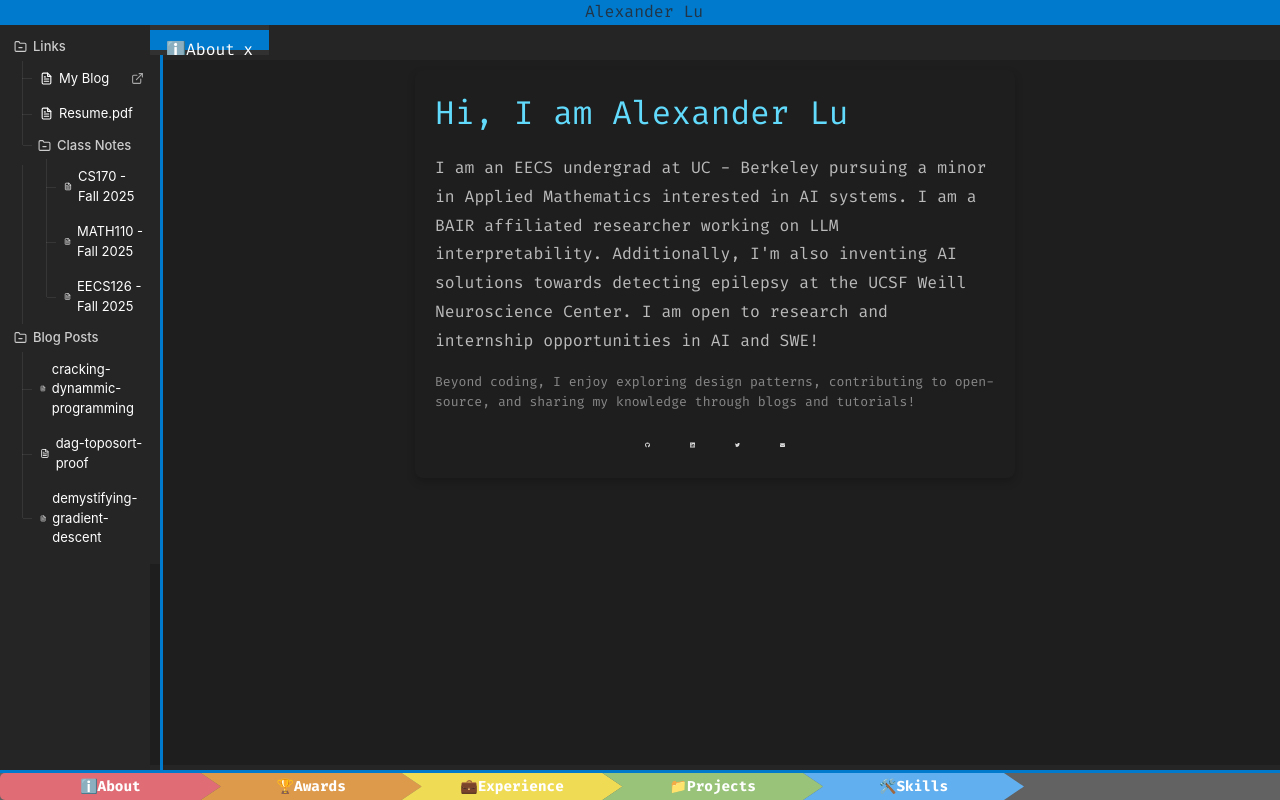
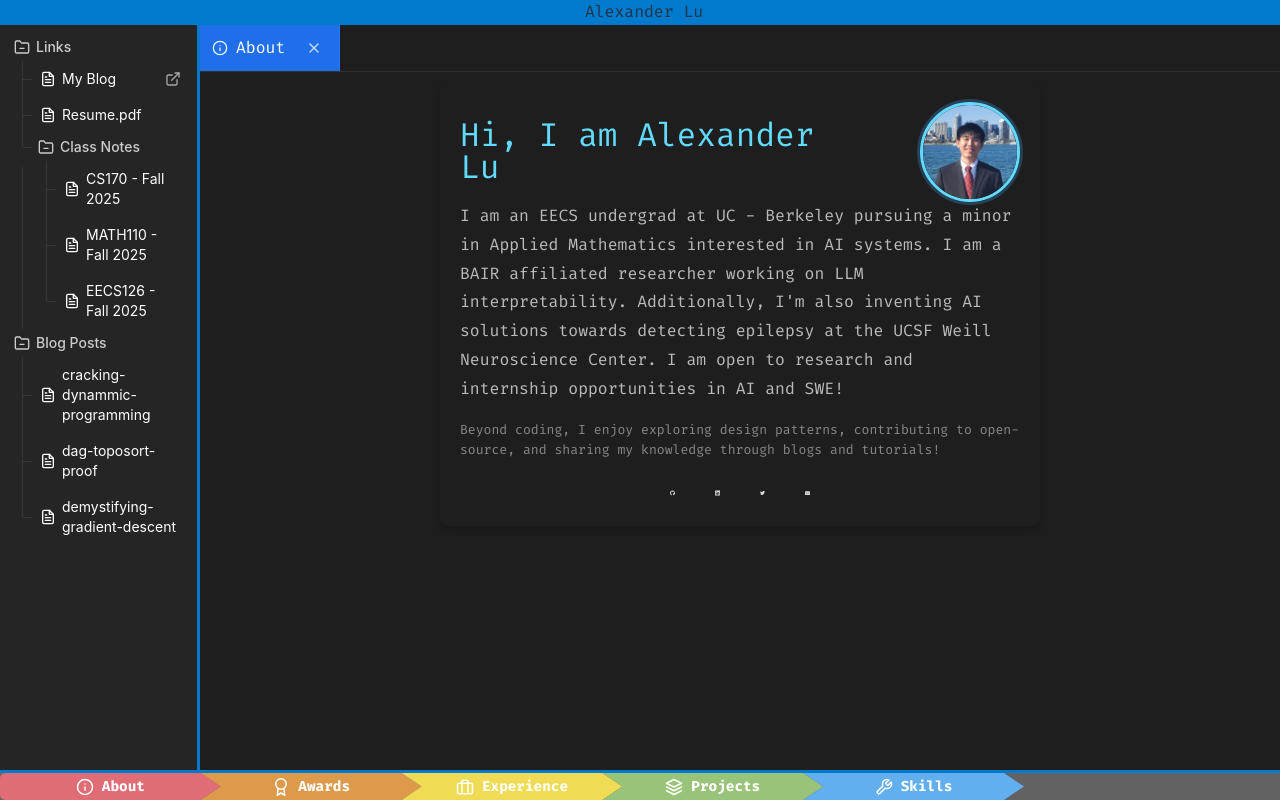
Before and after one commit to YLu-1258/alexdev, a React (Vite) app: page / in a window 1280 px wide. Built offline with nearby package versions, Linux system fonts and the light colour scheme.

Commit message:
Updated styling

```diff
--- a/src/App.css
+++ b/src/App.css
@@ -24,7 +24,7 @@
 .app-sidebar {
 	flex-grow: 0;
 	flex-shrink: 0;
-	min-width: 150px;
+	min-width: 200px;
 	max-width: 600px;
 	display: flex;
 	flex-direction: row;
@@ -93,7 +93,7 @@
 .content {
     position: relative;
 	height: calc(100% - 70px);
-    top: 35px; /* Adjust this based on your TabBar's height */
+    top: 0px; /* Adjust this based on your TabBar's height */
     bottom: 50px; /* Adjust this based on your BottomBar's height */
     left: 0;
     right: 0;
--- a/src/App.tsx
+++ b/src/App.tsx
@@ -15,7 +15,7 @@ const App: React.FC = () => {
     const sidebarRef = useRef<HTMLDivElement>(null);
     const [isResizing, setIsResizing] = useState(false);
     const [sidebarWidth, setSidebarWidth] = useState(100);
-    const [tabs, setTabs] = useState<Tab[]>([{"id": "0", "title": 'ℹ️About', "type": 'about', "content": <About />}]);
+    const [tabs, setTabs] = useState<Tab[]>([{"id": "0", "title": 'About', "type": 'about', "content": <About />}]);
     const [activeTabId, setActiveTabId] = useState<string>("0");
     const appRef = useRef<HTMLDivElement>(null);
 
--- a/src/components/BottomBar.tsx
+++ b/src/components/BottomBar.tsx
@@ -1,44 +1,55 @@
-import React, { useRef, useEffect, useState, useCallback } from 'react';
-import './css/BottomBar.css';
-import { Page } from './types';
-import About from '../content/portfolio/about.tsx';
-import Awards from '../content/portfolio/awards.tsx';
-import Projects from '../content/portfolio/projects.tsx';
-import Skills from '../content/portfolio/skills.tsx';
-import Experiences from '../content/portfolio/experiences.tsx';
+import React, { useRef, useEffect, useState, useCallback } from "react";
+import "./css/BottomBar.css";
+import { Page } from "./types";
+import About from "../content/portfolio/about.tsx";
+import Awards from "../content/portfolio/awards.tsx";
+import Projects from "../content/portfolio/projects.tsx";
+import Skills from "../content/portfolio/skills.tsx";
+import Experiences from "../content/portfolio/experiences.tsx";
+
+import { FiInfo, FiAward, FiBriefcase, FiLayers, FiTool } from "react-icons/fi";
+import type { IconType } from "react-icons";
 
 interface BottomBarProps {
   handleCreateTab: (page: Page) => void;
 }
 
+type PageType = Page["type"];
+
+const iconFor: Record<PageType, IconType> = {
+  about: FiInfo,
+  awards: FiAward,
+  experience: FiBriefcase,
+  projects: FiLayers,
+  skills: FiTool,
+  blog: FiLayers, // not used here; keep TS happy if blog exists in your union
+};
+
 const BottomBar: React.FC<BottomBarProps> = ({ handleCreateTab }) => {
-    const pages = [
-        { label: 'ℹ️About', color: '#e06c75', element: <About />, icon: 'ℹ️' },
-        { label: '🏆Awards', color: '#de9a4b', element: <Awards />, icon: '🏆' },
-        { label: '💼Experience', color: '#f0db54', element: <Experiences />, icon: '💼' },
-        { label: '📁Projects', color: '#98c379', element: <Projects />, icon: '📁' },
-        { label: '🛠️Skills', color: '#61afef', element: <Skills />, icon: '🛠️' },
+  const pages: { title: string; type: PageType; color: string; element: React.ReactNode }[] = [
+    { title: "About", type: "about", color: "#e06c75", element: <About /> },
+    { title: "Awards", type: "awards", color: "#de9a4b", element: <Awards /> },
+    { title: "Experience", type: "experience", color: "#f0db54", element: <Experiences /> },
+    { title: "Projects", type: "projects", color: "#98c379", element: <Projects /> },
+    { title: "Skills", type: "skills", color: "#61afef", element: <Skills /> },
   ];
 
-    const createPage = (label: string) => {
-        const page: Page = {
-            title: label,
-            type: label.toLowerCase() as 'about' | 'awards' | 'projects' | 'skills',
-            content: pages.find(page => page.label === label)?.element,
-        };
-        return page;
-    };
+  const createPage = (p: (typeof pages)[number]): Page => ({
+    title: p.title,
+    type: p.type,
+    content: p.element,
+  });
 
   return (
     <div className="bottom-bar">
       <div className="buttons-container">
-                {pages.map((page, index) => (
+        {pages.map((p, i) => (
           <ResponsiveButton
-                        key={index}
-                        label={page.label}
-                        color={page.color}
-                        icon={page.icon}
-                        onClick={() => handleCreateTab(createPage(page.label))}
+            key={i}
+            label={p.title}
+            color={p.color}
+            Icon={iconFor[p.type]}
+            onClick={() => handleCreateTab(createPage(p))}
           />
         ))}
       </div>
@@ -49,9 +60,9 @@ const BottomBar: React.FC<BottomBarProps> = ({ handleCreateTab }) => {
 const ResponsiveButton: React.FC<{
   label: string;
   color: string;
-    icon: string;
+  Icon: IconType;
   onClick: () => void;
-}> = ({ label, color, icon, onClick }) => {
+}> = ({ label, color, Icon, onClick }) => {
   const buttonRef = useRef<HTMLDivElement>(null);
   const labelRef = useRef<HTMLSpanElement>(null);
   const [showLabel, setShowLabel] = useState(true);
@@ -59,30 +70,22 @@ const ResponsiveButton: React.FC<{
   const updateLabelVisibility = useCallback(() => {
     const buttonElement = buttonRef.current;
     const labelElement = labelRef.current;
+    if (!buttonElement || !labelElement) return;
 
-        if (buttonElement && labelElement) {
-            // Check if the label's scroll width is greater than the button's client width
-            setShowLabel(buttonElement.clientWidth > 2*labelElement.scrollWidth);
-        }
+    setShowLabel(buttonElement.clientWidth > 2 * labelElement.scrollWidth);
   }, []);
 
   useEffect(() => {
-        updateLabelVisibility(); // Initial check
-        window.addEventListener('resize', updateLabelVisibility);
-        return () => {
-            window.removeEventListener('resize', updateLabelVisibility);
-        };
+    updateLabelVisibility();
+    window.addEventListener("resize", updateLabelVisibility);
+    return () => window.removeEventListener("resize", updateLabelVisibility);
   }, [updateLabelVisibility]);
 
   return (
-        <div
-            className="button"
-            ref={buttonRef}
-            style={{ backgroundColor: color }}
-            onClick={onClick}
-        >
-            <span className="label" ref={labelRef}>
-                {showLabel ? label : icon}
+    <div className="button" ref={buttonRef} style={{ backgroundColor: color }} onClick={onClick}>
+        <Icon className="bottom-icon" />
+        <span className="label" ref={labelRef} style={{ display: showLabel ? "inline" : "none" }}>
+        {label}
         </span>
     </div>
     );
--- a/src/components/TabBar.tsx
+++ b/src/components/TabBar.tsx
@@ -1,7 +1,7 @@
-import React from "react";
+import React, { useEffect, useRef } from "react";
 import { Tab } from "./types";
+import { FiFileText, FiInfo, FiAward, FiLayers, FiBriefcase, FiTool, FiX } from "react-icons/fi";
 import "./css/TabBar.css";
-
 
 interface TabBarProps {
   tabs: Tab[];
@@ -10,25 +10,71 @@ interface TabBarProps {
   setActiveTabId: React.Dispatch<React.SetStateAction<string>>;
 }
 
-const TabBar: React.FC<TabBarProps> = ({
-    tabs,
-    onCloseTab,
-    activeTabId,
-    setActiveTabId
-}) => {
+const iconFor = (type: Tab["type"]) => {
+  switch (type) {
+    case "blog":
+      return <FiFileText className="tab-icon" />; // blog icon
+    case "about":
+      return <FiInfo className="tab-icon" />;
+    case "awards":
+      return <FiAward className="tab-icon" />;
+    case "projects":
+      return <FiLayers className="tab-icon" />;
+    case "experience":
+      return <FiBriefcase className="tab-icon" />;
+    case "skills":
+      return <FiTool className="tab-icon" />;
+    default:
+      return null;
+  }
+};
+
+const TabBar: React.FC<TabBarProps> = ({ tabs, onCloseTab, activeTabId, setActiveTabId }) => {
+  const scrollerRef = useRef<HTMLDivElement | null>(null);
+
+  // Optional: wheel scroll horizontally when hovering the bar (nice on mouse wheels)
+  useEffect(() => {
+    const el = scrollerRef.current;
+    if (!el) return;
+
+    const onWheel = (e: WheelEvent) => {
+      // If user is scrolling vertically, translate into horizontal scroll
+      if (Math.abs(e.deltaY) > Math.abs(e.deltaX)) {
+        el.scrollLeft += e.deltaY;
+        e.preventDefault();
+      }
+    };
+
+    el.addEventListener("wheel", onWheel, { passive: false });
+    return () => el.removeEventListener("wheel", onWheel as any);
+  }, []);
 
   return (
     <div className="tab-bar">
-            {tabs.map(tab => (
+      <div className="tab-scroll" ref={scrollerRef}>
+        {tabs.map((tab) => (
           <div
             key={tab.id}
-                        className={`tab ${tab.id === activeTabId ? 'active' : ''}`}
+            className={`tab ${tab.id === activeTabId ? "active" : ""}`}
             onClick={() => setActiveTabId(tab.id)}
+            title={tab.title}
           >
-                        {tab.title}
-                        <button className="close-btn" onClick={() => onCloseTab(tab.id)}>x</button>
+            {iconFor(tab.type)}
+            <span className="tab-title">{tab.title}</span>
+
+            <button
+              className="close-btn"
+              onClick={(e) => {
+                e.stopPropagation();
+                onCloseTab(tab.id);
+              }}
+              aria-label="Close tab"
+            >
+              <FiX />
+            </button>
           </div>
         ))}
+      </div>
     </div>
   );
 };
--- a/src/components/css/BottomBar.css
+++ b/src/components/css/BottomBar.css
@@ -34,6 +34,13 @@
     margin-left: -20px;
     clip-path: polygon(0 0, calc(100% - 20px) 0, 100% 50%, calc(100% - 20px) 100%, 0 100%, 20px 50%);
     transition: filter 0.2s ease-in-out;
+    gap: 8px;
+}
+
+.bottom-icon {
+  width: 18px;
+  height: 18px;
+  flex: 0 0 18px;
 }
 
 .button:hover {
@@ -53,3 +60,8 @@
     border-bottom-left-radius: 5px;
     margin-left:0px;
 }
+
+.bottom-icon {
+  width: 18px;
+  height: 18px;
+}
--- a/src/components/css/FileTree.css
+++ b/src/components/css/FileTree.css
@@ -8,11 +8,19 @@
 
 .tree-item {
   display: flex;
+  gap: 6px;
+  font-size: 14px;
+  line-height: 20px;
   align-items: center;
-  gap: 6px;
   padding: 4px 6px;
   cursor: pointer;
   border-radius: 4px;
+}
+
+.tree-item svg {
+  width: 16px;
+  height: 16px;
+  flex: 0 0 16px;
 }
 
 .tree-item:hover {
--- a/src/components/css/MainDisplay.css
+++ b/src/components/css/MainDisplay.css
@@ -1,13 +1,14 @@
 .main-display {
-    width: 100%;
-    height: 100%;
-    overflow: auto; /* Prevents content overflow from resizing the container */
-    display: flex;
-    flex-direction: column;
-    overflow-x: hidden;
+  height: 100%;
+  width: 100%;
+  display: flex;
+  flex-direction: column;
+  overflow: hidden; /* important: prevent scrollbars on the outer container */
 }
 
-.content{
-    top: 30px;
-    overflow-x: hidden;
+.content {
+  flex: 1;                 /* fill the remaining space under the TabBar */
+  min-height: 0;           /* important for nested scrolling in flex */
+  overflow: auto;
+  background: #1e1e1e;     /* set the panel background explicitly */
 }
--- a/src/components/css/TabBar.css
+++ b/src/components/css/TabBar.css
@@ -1,35 +1,73 @@
 .tab-bar {
-    height: 30px;
-    background-color: #313131;
-    display: flex;
-    flex-direction: row;
-    flex-grow: 1;
-    position: fixed;
-    padding: 0;
-    display: flex;
-    align-items: center;
-    z-index: 1000;
-    overflow-x: auto; /* Enable horizontal scrolling */
-    overflow-y: hidden; /* Prevent vertical scrolling */
-    white-space: nowrap; /* Prevent tabs from wrapping to a new line */
-    scrollbar-width: none; /* For Firefox */
-    -ms-overflow-style: none; /* For Internet Explorer and Edge */
+  background: #1e1e1e;
+  border-bottom: 1px solid rgba(255, 255, 255, 0.08);
 }
 
-.tab-bar::-webkit-scrollbar {
-    display: none; /* For Chrome, Safari, and Opera */
+.tab-scroll {
+  display: flex;
+  align-items: stretch;
+  gap: 2px;
+  overflow-x: auto;
+  overflow-y: hidden;
+  white-space: nowrap;
+  scrollbar-width: none;        /* Firefox */
+  -ms-overflow-style: none;     /* IE/Edge */
+}
+
+.tab-scroll::-webkit-scrollbar {
+  display: none;                /* Chrome/Safari */
 }
 
 .tab {
-    height: 20px;
-    padding: 8px 16px;
-    cursor: pointer;
+  display: inline-flex;
+  align-items: center;
+  gap: 8px;
+  padding: 10px 12px;
+  min-width: 140px;
+  max-width: 340px;
+  user-select: none;
+  cursor: pointer;
+
+  background: #252526;
+  color: rgba(255, 255, 255, 0.82);
+  border-right: 1px solid rgba(255, 255, 255, 0.06);
+}
+
+.tab:hover {
+  background: #2a2d2e;
 }
 
 .tab.active {
-    background-color: #007acc;
+  background: #1f6feb; /* sleek highlight; change to match your theme */
+  color: #ffffff;
+}
+
+.tab-icon {
+  flex: 0 0 auto;
+  opacity: 0.9;
+}
+
+.tab-title {
+  overflow: hidden;
+  text-overflow: ellipsis;
+}
+
+.close-btn {
+  margin-left: auto;
+  display: inline-flex;
+  align-items: center;
+  justify-content: center;
+  width: 26px;
+  height: 26px;
+  border: none;
+  background: transparent;
+  color: inherit;
+  opacity: 0.75;
+  border-radius: 6px;
+  cursor: pointer;
 }
 
 .close-btn:hover {
-    color: red;
+  opacity: 1;
+  background: rgba(255, 255, 255, 0.12);
 }
--- a/src/content/css/About.css
+++ b/src/content/css/About.css
@@ -16,11 +16,38 @@
     opacity: 1;
     transform: translateY(0);
 }
+.about-header {
+  display: flex;
+  align-items: center;        /* keep */
+  gap: 80px;
+}
+
+/* 🔑 Fix the title’s line box */
+.about-title {
+  margin: 0;
+  line-height: 1;             /* removes extra vertical padding */
+  display: flex;
+  align-items: center;        /* centers text within its own box */
+}
+
+/* Headshot stays centered */
+.about-headshot {
+  width: 100px;
+  height: 100px;
+  border-radius: 50%;
+  object-fit: cover;
+  border: 3px solid #61dafb;
+  box-shadow: 0 0 0 3px rgba(63, 169, 255, 0.25);
+  flex-shrink: 0;
+}
+
+.about-headshot:hover {
+  box-shadow: 0 0 12px rgba(63,169,255,0.8);
+}
 
 .about-title {
     font-size: 2rem;
     color: #61dafb;
-    margin-bottom: 1rem;
 }
 
 .about-description {
--- a/src/content/portfolio/about.json
+++ b/src/content/portfolio/about.json
@@ -1,5 +1,5 @@
 {
-    "picture": "https://avatars2.githubusercontent.com/u/139426?v=4",
+    "picture": "img/headshot.jpeg",
     "title": "Hi, I am Alexander Lu",
     "description": "I am an EECS undergrad at UC - Berkeley pursuing a minor in Applied Mathematics interested in AI systems. I am a BAIR affiliated researcher working on LLM interpretability. Additionally, I'm also inventing AI solutions towards detecting epilepsy at the UCSF Weill Neuroscience Center. I am open to research and internship opportunities in AI and SWE!",
     "extras": "Beyond coding, I enjoy exploring design patterns, contributing to open-source, and sharing my knowledge through blogs and tutorials!"
--- a/src/content/portfolio/about.tsx
+++ b/src/content/portfolio/about.tsx
@@ -24,7 +24,15 @@ const About: React.FC = () => {
 
     return (
         <div className={`about-container ${isVisible ? "visible" : ""}`}>
-            <h1 className="about-title">{aboutContent.title}</h1>
+            <div className="about-header">
+                <h1 className="about-title">{aboutContent.title}</h1>
+                <img
+                    src={aboutContent.picture}
+                    alt="Headshot"
+                    className="about-headshot"
+                />
+
+            </div>
             <p className="about-description">{aboutContent.description}</p>
             <p className="about-extras">{aboutContent.extras}</p>
             <div className="contact-icons">
```
Also changed, not shown: public/img/headshot.jpeg (added), 1 other file (tests, documents, lock files or other folders). Lines whose indentation alone changed are shown as unchanged.
